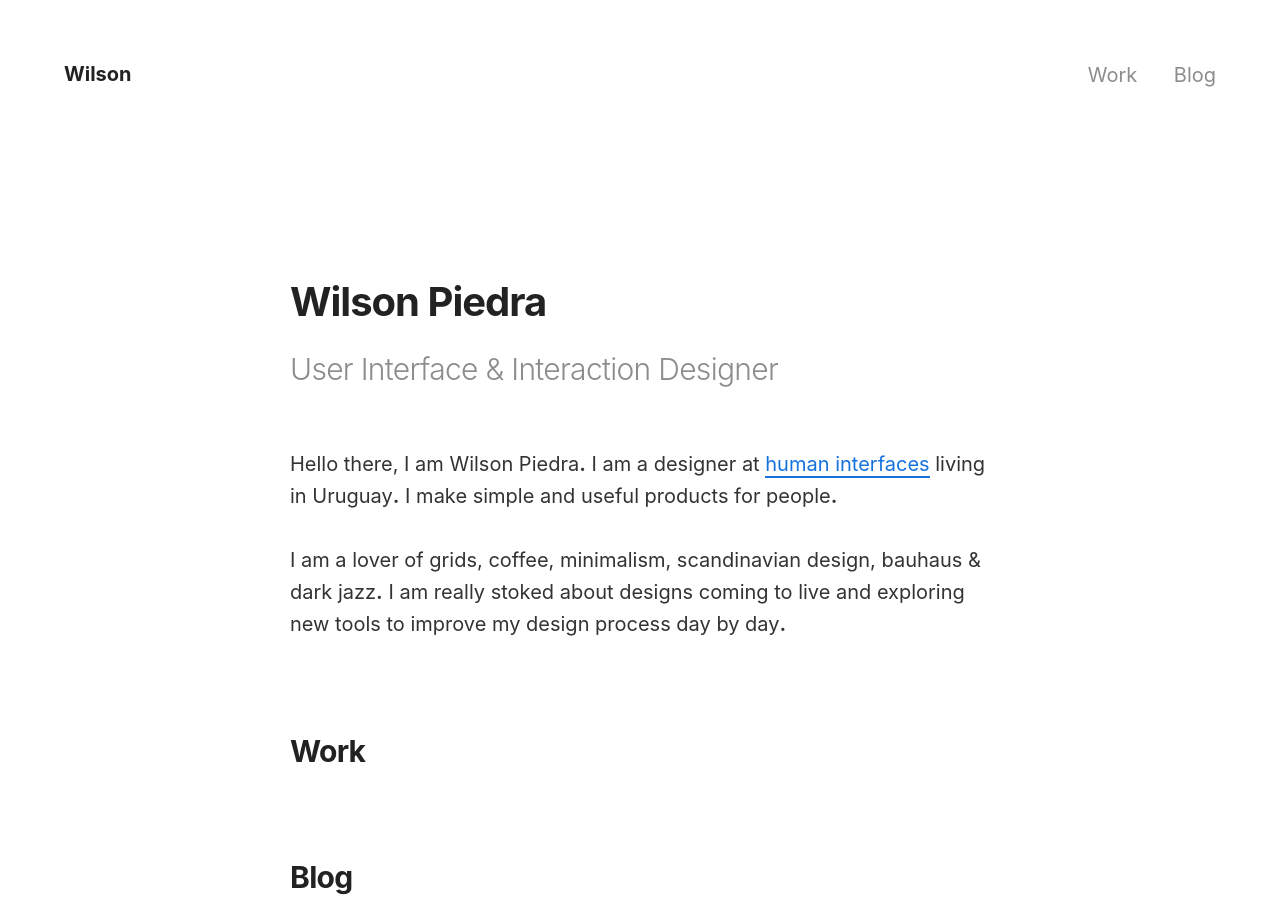
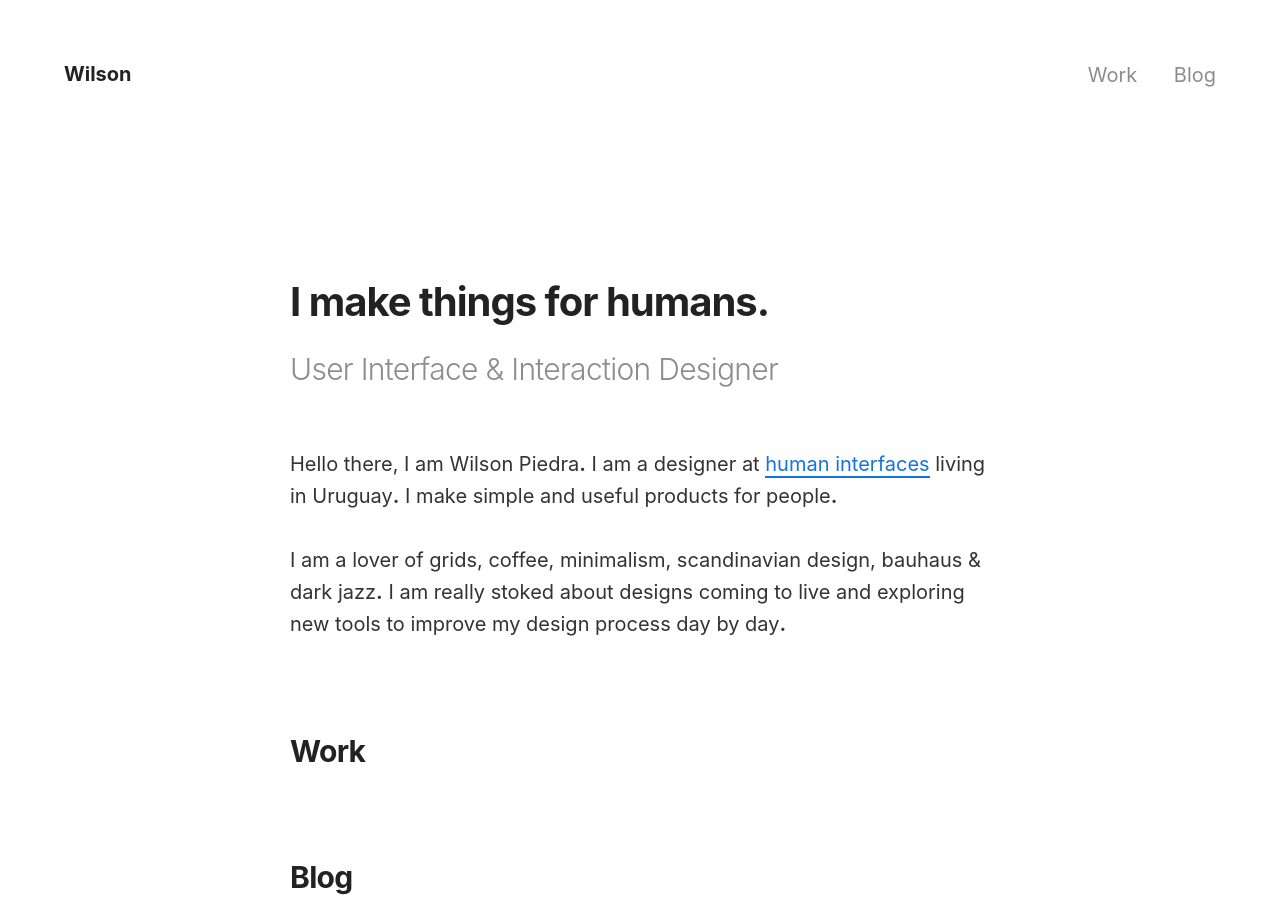
Before and after one commit to wilsonpiedra/wilsonpiedra.github.io, a Jekyll site: the page built from index2.html, in a window 1280 px wide and 900 px high. Built offline with Jekyll 4.4.1, drawn with Linux system fonts in a browser that asks for light colours; nearby versions of some CDN libraries.

Commit message:
Update index2.html

```diff
--- a/index2.html
+++ b/index2.html
@@ -1,7 +1,7 @@
 ---
 layout: default
 ---
-<h1 class="animated fadeInUp delay02s">Wilson Piedra</h1>
+<h1 class="animated fadeInUp delay02s">I make things for humans.</h1>
 <h2 class="subheader animated fadeInUp delay03s">User Interface & Interaction Designer</h2>
 <div class="home animated fadeIn delay04s">
 <p>Hello there, I am Wilson Piedra<span class="dot">.</span> I am a designer at <a href="http://humaninterfaces.design">human interfaces</a> living in Uruguay<span class="dot">.</span> I make simple and useful products for people<span class="dot">.</span></p>
```
